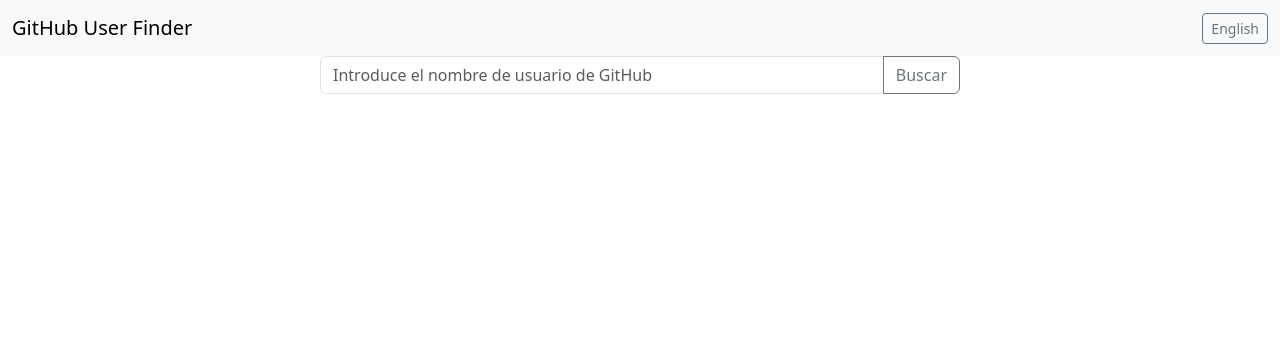
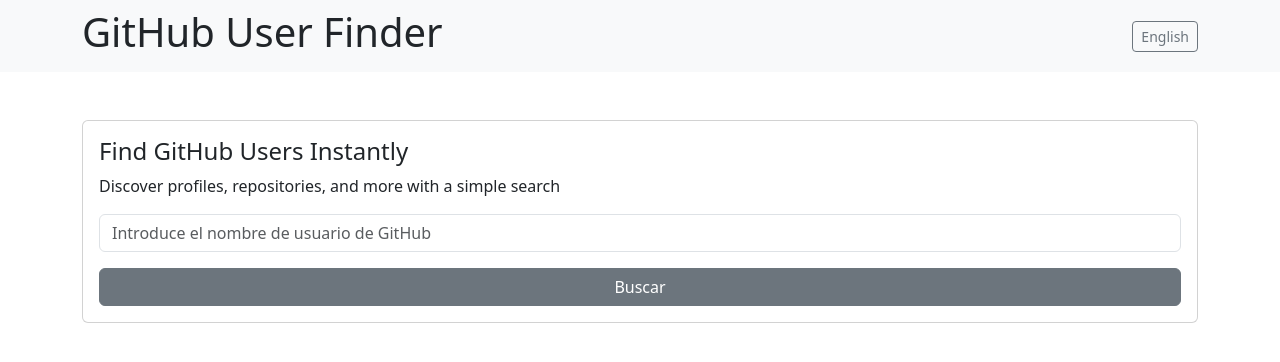
Before and after one commit to ekavost/github-user-search, a Vue app: page / in a window 1280 px wide. Shown: the top 362 px of the page. Built offline with nearby package versions, Linux system fonts and the light colour scheme.

Commit message:
refact: Extract components

```diff
--- a/src/App.vue
+++ b/src/App.vue
@@ -5,5 +5,6 @@
 
 <template>
   <TheHeader />
+  <div class="my-5"></div>
   <GitHub />
 </template>
--- a/src/components/GitHub.vue
+++ b/src/components/GitHub.vue
@@ -1,4 +1,6 @@
 <script setup>
+import TheCard from './TheCard.vue';
+import TheForm from './TheForm.vue';
 import GitHubRepo from './GitHubRepo.vue';
 import { ref, reactive } from 'vue';
 
@@ -52,54 +54,27 @@
 </script>
 
 <template>
-  <div class="mx-auto w-50">
-    <!-- Input -->
-    <form class="input-group mb-3">
-      <input
-        v-model.trim="user.name"
-        @keypress.enter.prevent="getUser"
-        :disabled="disableInput"
-        type="text"
-        class="form-control"
-        placeholder="Introduce el nombre de usuario de GitHub"
-      />
-      <button @click="getUser" class="btn btn-outline-secondary" type="button" id="btn-search">
-        Buscar
-      </button>
-    </form>
+  <div class="container">
+    <!-- Form -->
+    <the-form :user="user" @get-user="getUser"></the-form>
     <!-- Error -->
     <div v-if="errorOn" class="alert alert-warning" role="alert">{{ errorMessage }}</div>
   </div>
+
   <div class="d-flex justify-content-center align-items-start gap-5 mt-5">
     <!-- User Card -->
-    <div v-if="user.userExists" class="iserinfo">
-      <div class="card row mx-auto">
-        <img class="card-img-top" :src="user.urlAvatar" alt="avatar" />
-        <div class="card-body">
-          <h4 class="card-title">{{ user.name }}</h4>
-          <div class="d-flex justify-content-between align-items-end">
-            <button @click="getRepos" type="button" class="btn btn-primary">Repositorios</button>
-            <a :href="user.urlUser" class="card-text" target="_blank">URL de GitHub</a>
-          </div>
-        </div>
-      </div>
-    </div>
+    <the-card :user="user" @get-repos="getRepos"></the-card>
+
     <!-- User repos     -->
     <div v-if="showRepos" class="w-100">
-      <GitHubRepo
+      <git-hub-repo
         v-for="r in user.repos"
         :key="r.id"
         :repo-name="r.full_name"
         :url-repo="r.html_url"
         :description="r.description"
         :forks-count="r.forks_count"
-      />
+      ></git-hub-repo>
     </div>
   </div>
 </template>
-
-<style scoped>
-.card.row {
-  width: 25rem;
-}
-</style>
--- /dev/null
+++ b/src/components/TheCard.vue
@@ -0,0 +1,31 @@
+<script setup>
+import { defineEmits, defineProps } from 'vue';
+defineProps(['user']);
+defineEmits(['getRepos']);
+</script>
+
+<template>
+  <div v-if="user.userExists" class="iserinfo">
+    <div class="card row mx-auto">
+      <img class="card-img-top" :src="user.urlAvatar" alt="avatar" />
+      <div class="card-body">
+        <h4 class="card-title">{{ user.name }}</h4>
+        <div class="d-flex justify-content-between align-items-end">
+          <button @click="$emit('getRepos')" type="button" class="btn btn-primary">
+            Repositorios
+          </button>
+          <a :href="user.urlUser" class="card-text" target="_blank">URL de GitHub</a>
+        </div>
+      </div>
+    </div>
+  </div>
+</template>
+
+<style scoped>
+.card.row {
+  width: 25rem;
+}
+.card {
+  max-width: 1080px;
+}
+</style>
--- /dev/null
+++ b/src/components/TheForm.vue
@@ -0,0 +1,24 @@
+<script setup>
+import { defineEmits, defineProps } from 'vue';
+defineProps(['user']);
+const emit = defineEmits(['getUser']);
+</script>
+<template>
+  <div class="mx-auto mb-3 card">
+    <div class="card-body">
+      <h4 class="card-title">Find GitHub Users Instantly</h4>
+      <p class="card-text">Discover profiles, repositories, and more with a simple search</p>
+      <input
+        v-model.trim="user.name"
+        @keypress.enter.prevent="$emit('getUser')"
+        :disabled="disableInput"
+        type="text"
+        class="form-control"
+        placeholder="Introduce el nombre de usuario de GitHub"
+      />
+      <button @click="getUser" class="btn btn-secondary mt-3 w-100" type="button" id="btn-search">
+        Buscar
+      </button>
+    </div>
+  </div>
+</template>
--- a/src/components/TheHeader.vue
+++ b/src/components/TheHeader.vue
@@ -1,24 +1,10 @@
 <template>
   <nav class="navbar navbar-light bg-light">
-    <div class="container-fluid">
-      <a class="navbar-brand" href="#">GitHub User Finder</a>
+    <div class="container">
+      <h1 class="display-6">GitHub User Finder</h1>
       <button type="button" class="btn btn-outline-secondary btn-sm">
         <span>English</span>
       </button>
-      <div class="collapse navbar-collapse" id="navbarText">
-        <ul class="navbar-nav me-auto mb-2 mb-lg-0">
-          <li class="nav-item">
-            <a class="nav-link active" aria-current="page" href="#">Home</a>
-          </li>
-          <li class="nav-item">
-            <a class="nav-link" href="#">Features</a>
-          </li>
-          <li class="nav-item">
-            <a class="nav-link" href="#">Pricing</a>
-          </li>
-        </ul>
-        <span class="navbar-text"> Navbar text with an inline element </span>
-      </div>
     </div>
   </nav>
 </template>
```
